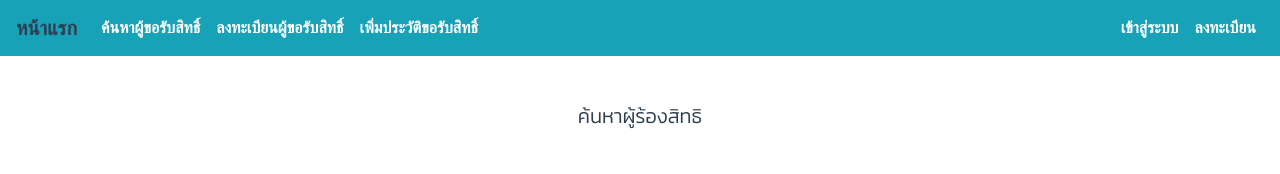
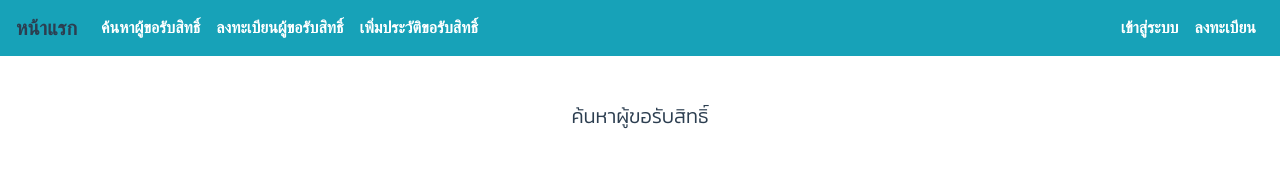
Before and after one commit to panupongth148/RightHistoryFrontend, a Vue app: page /search in a window 1280 px wide. Shown: the top 174 px of the page. Built offline with nearby package versions, Linux system fonts and the light colour scheme.

Commit message:
Update Search.vue

```diff
--- a/src/views/Search.vue
+++ b/src/views/Search.vue
@@ -6,7 +6,7 @@
 
     <b-form-input></b-form-input>
   </b-input-group> -->
-  <h2 class="mt-5 detail-header">ค้นหาผู้ร้องสิทธิ</h2>
+  <h2 class="mt-5 detail-header">ค้นหาผู้ขอรับสิทธิ์</h2>
     <div class="row mt-5">
       <div class="col">
         <b-form-input v-model="textSearch" @input="searchName" placeholder="โปรดใส่ชื่อ"></b-form-input>
```
